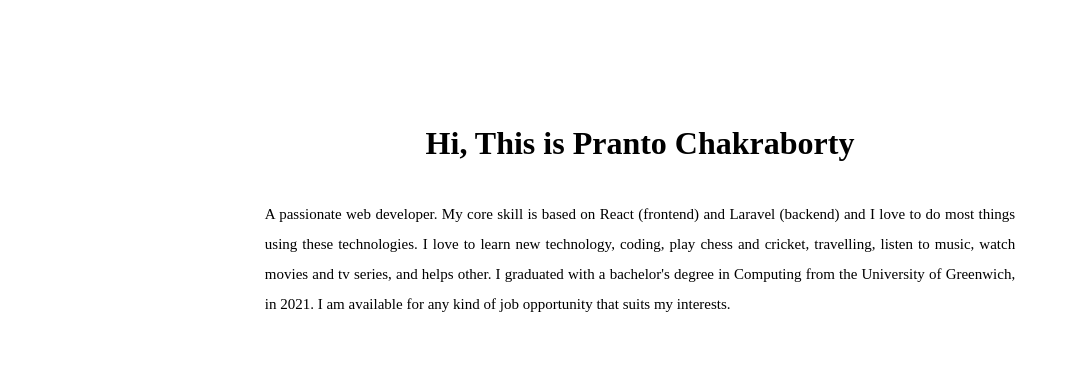
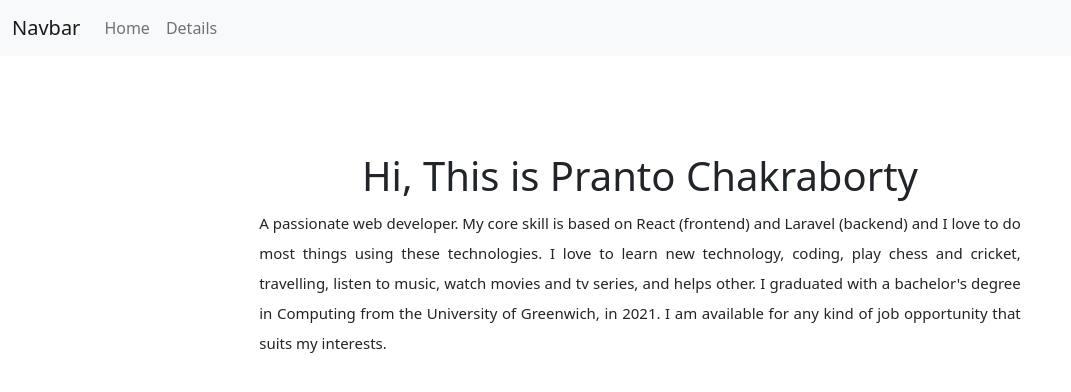
Before and after one commit to prantoc/nextjs-basic, a Next.js app: page / in a window 1280 px wide. Shown: the top 392 px of the page, without its empty margins (0-1071 px from the left). Built offline with nearby package versions, Linux system fonts and the light colour scheme.

Commit message:
install bootstrap and setup navbar

```diff
--- /dev/null
+++ b/component/Navbar.tsx
@@ -0,0 +1,31 @@
+import Link from 'next/link';
+import React from 'react';
+const Navbar = () => {
+    return (
+        <nav className="navbar navbar-expand-lg bg-light">
+            <div className="container-fluid">
+                <a className="navbar-brand" href="/">Navbar</a>
+                <button className="navbar-toggler" type="button" data-bs-toggle="collapse" data-bs-target="#navbarNav" aria-controls="navbarNav" aria-expanded="false" aria-label="Toggle navigation">
+                    <span className="navbar-toggler-icon"></span>
+                </button>
+                <div className="collapse navbar-collapse" id="navbarNav">
+                    <ul className="navbar-nav">
+                        <li className="nav-item">
+                            <Link className="nav-link" href={'/'}>
+                                Home
+                            </Link>
+                        </li>
+                        <li className="nav-item">
+                            <Link className="nav-link" href={'/my-details'}>
+                                Details
+                            </Link>
+                        </li>
+
+                    </ul>
+                </div>
+            </div>
+        </nav>
+    );
+};
+
+export default Navbar;
--- a/package.json
+++ b/package.json
@@ -13,6 +13,7 @@
     "@types/node": "18.11.18",
     "@types/react": "18.0.26",
     "@types/react-dom": "18.0.10",
+    "bootstrap": "^5.2.3",
     "next": "13.1.1",
     "react": "18.2.0",
     "react-dom": "18.2.0",
--- a/pages/_app.tsx
+++ b/pages/_app.tsx
@@ -1,6 +1,16 @@
-// import '../styles/globals.css'
 import type { AppProps } from 'next/app'
-
+import 'bootstrap/dist/css/bootstrap.min.css';
+import Head from 'next/head';
+import Navbar from '../component/Navbar';
 export default function App({ Component, pageProps }: AppProps) {
-  return <Component {...pageProps} />
+  return <>
+    <Head>
+      <title>Pranto Chakraborty</title>
+      <meta name="description" content="Generated by create next app" />
+      <meta name="viewport" content="width=device-width, initial-scale=1" />
+      <link rel="icon" href="/favicon.ico" />
+    </Head>
+    <Navbar />
+    <Component {...pageProps} />
+  </>
 }
--- a/pages/index.tsx
+++ b/pages/index.tsx
@@ -1,7 +1,6 @@
 import { Inter } from '@next/font/google'
 import styles from '../styles/Home.module.css'
 const inter = Inter({ subsets: ['latin'] })
-
 export default function Home() {
   return (
     <>
@@ -9,6 +8,7 @@ export default function Home() {
         <h1>Hi, This is Pranto Chakraborty</h1>
         <p className={styles.detail}>A passionate web developer. My core skill is based on React (frontend) and Laravel (backend) and I love to do most things using these technologies. I love to learn new technology, coding, play chess and cricket, travelling, listen to music, watch movies and tv series, and helps other. I graduated with a bachelor's degree in Computing from the University of Greenwich, in 2021. I am available for any kind of job opportunity that suits my interests.</p>
       </main>
+
     </>
   )
 }
--- a/styles/globals.css
+++ b/styles/globals.css
@@ -95,3 +95,7 @@ a {
     color-scheme: dark;
   }
 }
+
+.navbar-nav .nav-link.active {
+  font-weight: bold !important;
+}
```
Also changed, not shown: pages/my-details.tsx (added, +10 -0 lines), pages/_document.tsx (renamed from pages/old_document.tsx), 1 other file (tests, documents, lock files or other folders).
